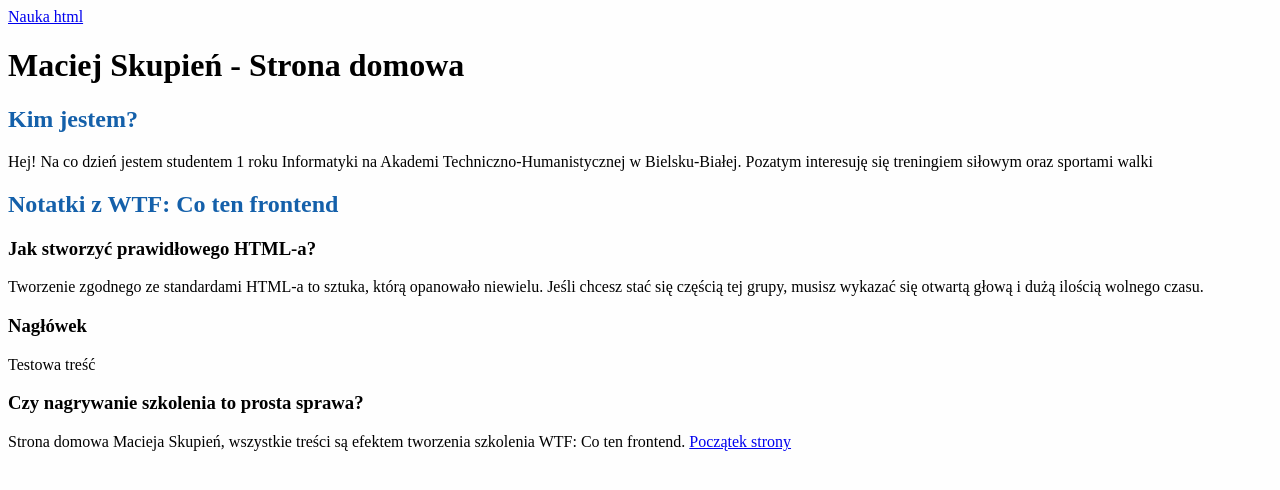
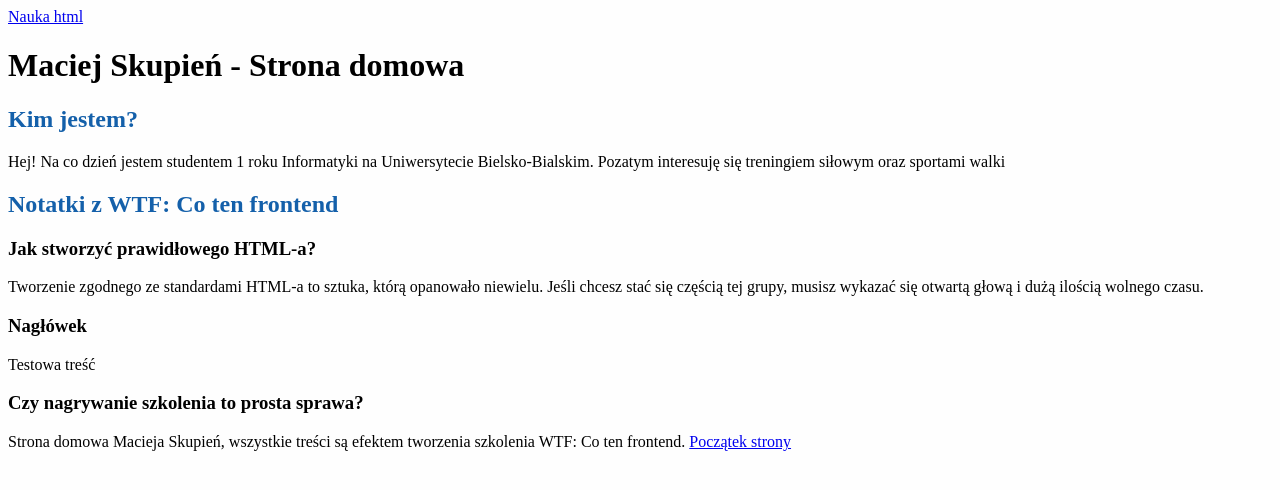
Before and after one commit to MSkupien/Homepage, a plain HTML site: page index.html in a window 1280 px wide. Drawn offline with Linux system fonts and the light colour scheme.

Commit message:
small changes, learn js

```diff
--- a/index.html
+++ b/index.html
@@ -19,9 +19,9 @@
       <section>
         <h2>Kim jestem?</h2>
         <p>
-          Hej! Na co dzień jestem studentem 1 roku Informatyki na Akademi
-          Techniczno-Humanistycznej w Bielsku-Białej. Pozatym interesuję się
-          treningiem siłowym oraz sportami walki
+          Hej! Na co dzień jestem studentem 1 roku Informatyki na Uniwersytecie
+          Bielsko-Bialskim. Pozatym interesuję się treningiem siłowym oraz
+          sportami walki
         </p>
       </section>
       <section>
@@ -42,6 +42,7 @@
           <h3>Czy nagrywanie szkolenia to prosta sprawa?</h3>
         </article>
       </section>
+    </main>
 
     <footer>
       <p>
@@ -50,6 +51,7 @@
         <a href="#poczatek">Początek strony</a>
       </p>
     </footer>
-    </main>
+
+    <script src="main.js"></script>
   </body>
 </html>
--- /dev/null
+++ b/main.js
@@ -0,0 +1,4 @@
+const name = "Maciek";
+const age = "20";
+
+console.log(`Nazywam sie ${name} i mam ${age} lat`);
```
Lines whose indentation alone changed are shown as unchanged.
